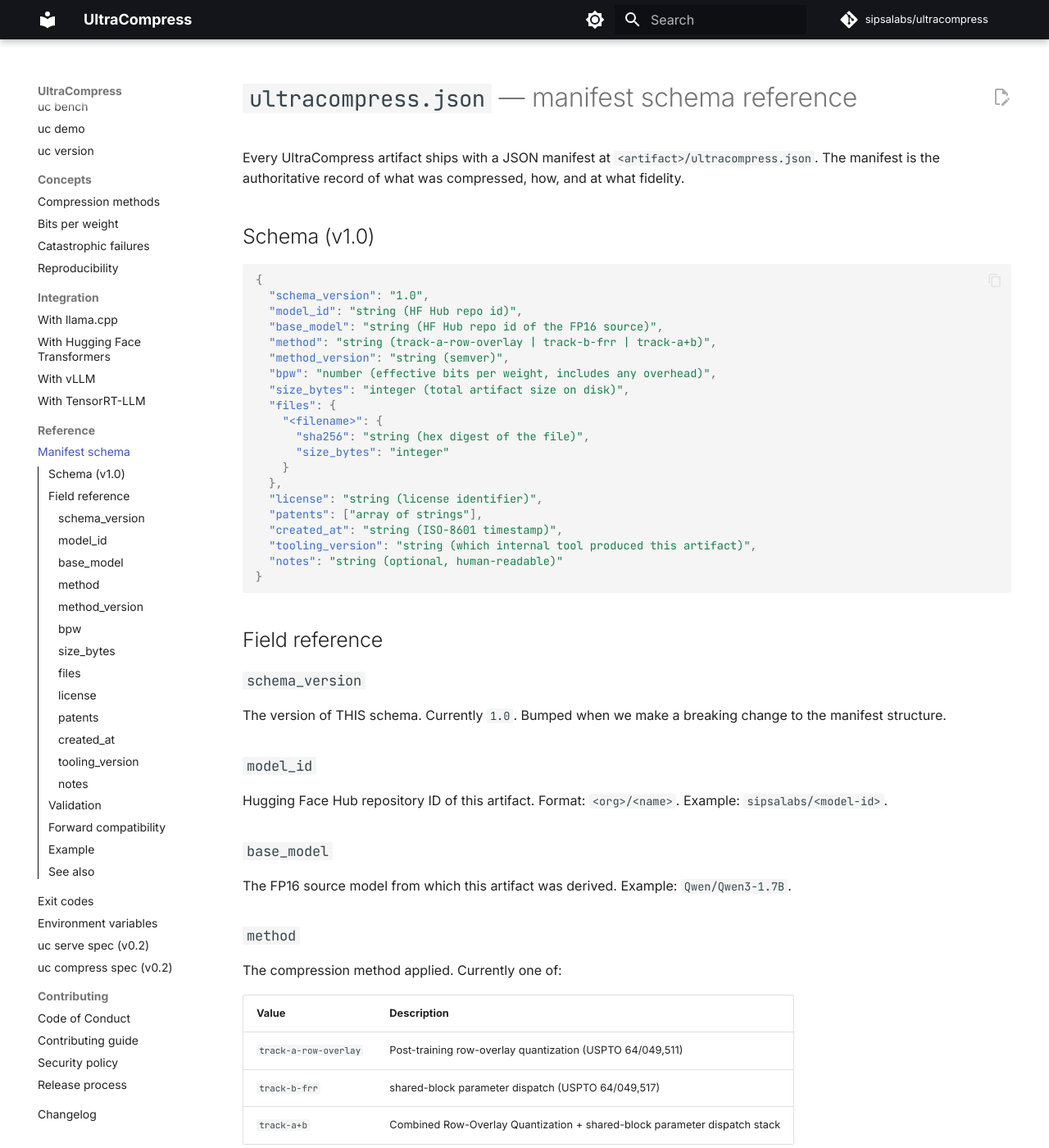
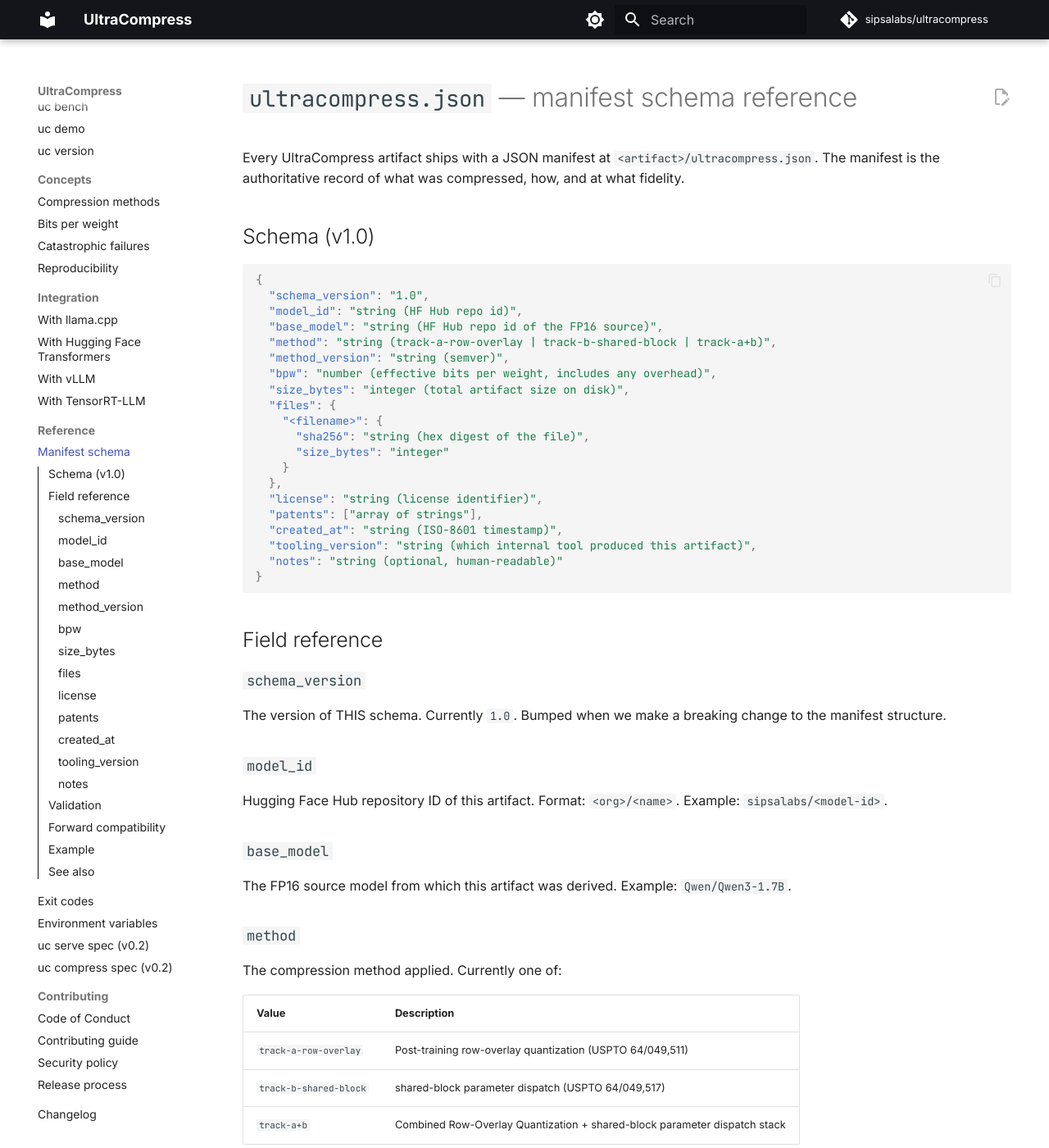
Before and after one commit to sipsalabs/ultracompress, an MkDocs documentation site: the page built from docs/reference/manifest-schema.md, in a window 1280 px wide and 1400 px high. Shown: the whole window at 82% size. Built offline with MkDocs 1.6.1 and Material for MkDocs 9.7.7, drawn with Linux system fonts in a browser that asks for light colours; comment, search, counter and statistics services are not loaded.

Commit message:
charter scrub v2: docs/reference/manifest-schema.md (CLI/path-identifier residuals)

```diff
--- a/docs/reference/manifest-schema.md
+++ b/docs/reference/manifest-schema.md
@@ -9,7 +9,7 @@
   "schema_version": "1.0",
   "model_id": "string (HF Hub repo id)",
   "base_model": "string (HF Hub repo id of the FP16 source)",
-  "method": "string (track-a-row-overlay | track-b-frr | track-a+b)",
+  "method": "string (track-a-row-overlay | track-b-shared-block | track-a+b)",
   "method_version": "string (semver)",
   "bpw": "number (effective bits per weight, includes any overhead)",
   "size_bytes": "integer (total artifact size on disk)",
@@ -48,7 +48,7 @@
 | Value | Description |
 |---|---|
 | `track-a-row-overlay` | Post-training row-overlay quantization (USPTO 64/049,511) |
-| `track-b-frr` | shared-block parameter dispatch (USPTO 64/049,517) |
+| `track-b-shared-block` | shared-block parameter dispatch (USPTO 64/049,517) |
 | `track-a+b` | Combined Row-Overlay Quantization + shared-block parameter dispatch stack |
 
 Future methods will be added as new strings; readers should accept unknown values gracefully.
```
